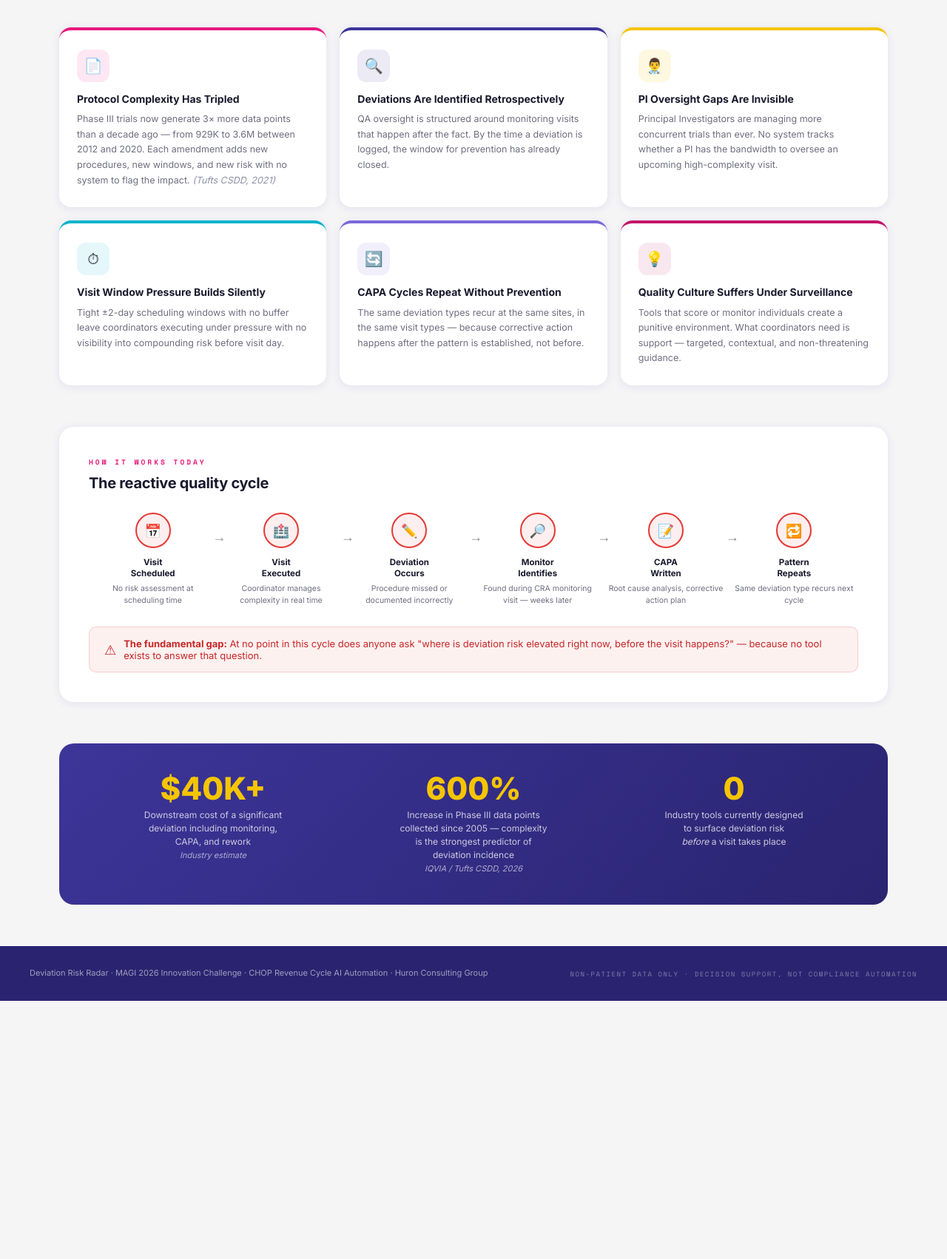
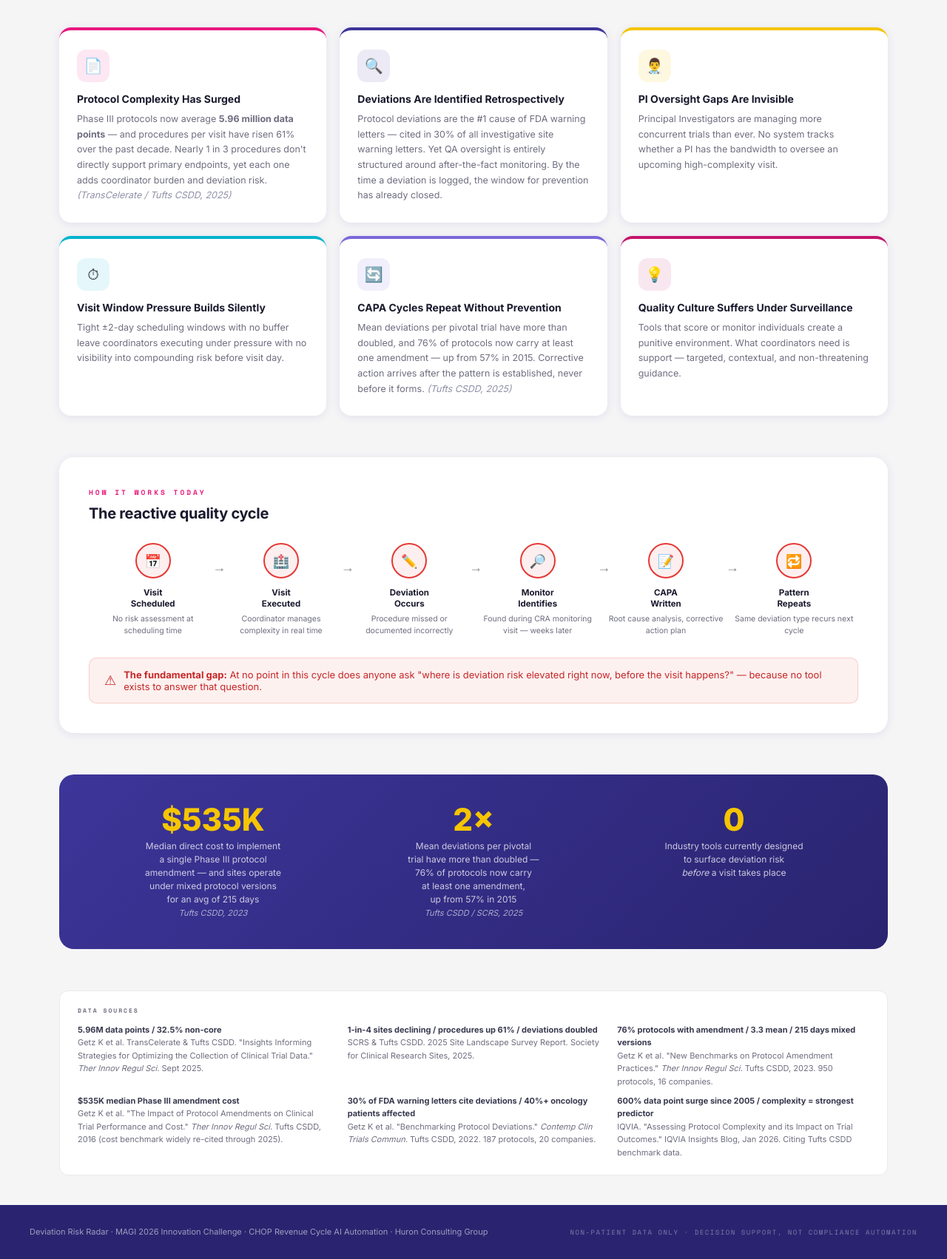
Before and after one commit to amanoharanGit/IdeasToVision, a plain HTML site: page magi2026_pitch.html in a window 1280 px wide. Shown: the part 911-2613 px from the top of the page at 74% size. Before the commit the page ends 2264 px from the top, so only its background shows below. Drawn offline with nearby package versions, Linux system fonts and the light colour scheme.

Commit message:
Add files via upload
v3 that contains 2025-2026 data

```diff
--- a/magi2026_pitch.html
+++ b/magi2026_pitch.html
@@ -3,7 +3,7 @@
 <head>
 <meta charset="UTF-8">
 <meta name="viewport" content="width=device-width, initial-scale=1.0">
-<title>Deviation Risk Radar · MAGI 2026 Innovation Challenge · v7</title>
+<title>Deviation Risk Radar · MAGI 2026 Innovation Challenge</title>
 <style>
 @import url('https://fonts.googleapis.com/css2?family=Inter:wght@300;400;500;600;700;800&family=Space+Mono:wght@400;700&display=swap');
 
@@ -1177,16 +1177,16 @@ body {
         </p>
         <div class="stat-pills">
           <div class="stat-pill">
-            <div class="stat-pill-num">45%</div>
-            <div class="stat-pill-label">of protocol amendments<br>are avoidable<br><span style="font-size:9px;opacity:.7">Tufts CSDD</span></div>
+            <div class="stat-pill-num">1 in 4</div>
+            <div class="stat-pill-label">sites now declining trials<br>due to protocol complexity<br><span style="font-size:9px;opacity:.7">SCRS Landscape Survey, 2025</span></div>
           </div>
           <div class="stat-pill">
-            <div class="stat-pill-num">3×</div>
-            <div class="stat-pill-label">Growth in Phase III data<br>points 2012–2020<br><span style="font-size:9px;opacity:.7">Tufts CSDD, 2021</span></div>
+            <div class="stat-pill-num">5.96M</div>
+            <div class="stat-pill-label">avg data points per<br>Phase III protocol today<br><span style="font-size:9px;opacity:.7">TransCelerate / Tufts CSDD, 2025</span></div>
           </div>
           <div class="stat-pill">
             <div class="stat-pill-num">100%</div>
-            <div class="stat-pill-label">Reactive — identified<br>after the visit</div>
+            <div class="stat-pill-label">Reactive — deviations<br>identified after the visit<br><span style="font-size:9px;opacity:.7">Deviations = #1 cause of FDA warning letters</span></div>
           </div>
         </div>
       </div>
@@ -1332,13 +1332,13 @@ body {
     <div class="pain-grid">
       <div class="pain-card">
         <div class="pain-icon">📄</div>
-        <div class="pain-title">Protocol Complexity Has Tripled</div>
-        <div class="pain-desc">Phase III trials now generate 3× more data points than a decade ago — from 929K to 3.6M between 2012 and 2020. Each amendment adds new procedures, new windows, and new risk with no system to flag the impact. <em style="color:#9090a8">(Tufts CSDD, 2021)</em></div>
+        <div class="pain-title">Protocol Complexity Has Surged</div>
+        <div class="pain-desc">Phase III protocols now average <strong>5.96 million data points</strong> — and procedures per visit have risen 61% over the past decade. Nearly 1 in 3 procedures don't directly support primary endpoints, yet each one adds coordinator burden and deviation risk. <em style="color:#9090a8">(TransCelerate / Tufts CSDD, 2025)</em></div>
       </div>
       <div class="pain-card">
         <div class="pain-icon">🔍</div>
         <div class="pain-title">Deviations Are Identified Retrospectively</div>
-        <div class="pain-desc">QA oversight is structured around monitoring visits that happen after the fact. By the time a deviation is logged, the window for prevention has already closed.</div>
+        <div class="pain-desc">Protocol deviations are the #1 cause of FDA warning letters — cited in 30% of all investigative site warning letters. Yet QA oversight is entirely structured around after-the-fact monitoring. By the time a deviation is logged, the window for prevention has already closed.</div>
       </div>
       <div class="pain-card">
         <div class="pain-icon">👨‍⚕️</div>
@@ -1353,7 +1353,7 @@ body {
       <div class="pain-card">
         <div class="pain-icon">🔄</div>
         <div class="pain-title">CAPA Cycles Repeat Without Prevention</div>
-        <div class="pain-desc">The same deviation types recur at the same sites, in the same visit types — because corrective action happens after the pattern is established, not before.</div>
+        <div class="pain-desc">Mean deviations per pivotal trial have more than doubled, and 76% of protocols now carry at least one amendment — up from 57% in 2015. Corrective action arrives after the pattern is established, never before it forms. <em style="color:#9090a8">(Tufts CSDD, 2025)</em></div>
       </div>
       <div class="pain-card">
         <div class="pain-icon">💡</div>
@@ -1407,12 +1407,12 @@ body {
     <!-- COST BANNER -->
     <div class="cost-banner">
       <div class="cost-stat">
-        <div class="cost-num">$40K+</div>
-        <div class="cost-label">Downstream cost of a significant<br>deviation including monitoring,<br>CAPA, and rework<br><em style="font-size:11px;opacity:.8">Industry estimate</em></div>
+        <div class="cost-num">$535K</div>
+        <div class="cost-label">Median direct cost to implement<br>a single Phase III protocol<br>amendment — and sites operate<br>under mixed protocol versions<br>for an avg of 215 days<br><em style="font-size:11px;opacity:.8">Tufts CSDD, 2023</em></div>
       </div>
       <div class="cost-stat">
-        <div class="cost-num">600%</div>
-        <div class="cost-label">Increase in Phase III data points<br>collected since 2005 — complexity<br>is the strongest predictor of<br>deviation incidence<br><em style="font-size:11px;opacity:.8">IQVIA / Tufts CSDD, 2026</em></div>
+        <div class="cost-num">2×</div>
+        <div class="cost-label">Mean deviations per pivotal<br>trial have more than doubled —<br>76% of protocols now carry<br>at least one amendment,<br>up from 57% in 2015<br><em style="font-size:11px;opacity:.8">Tufts CSDD / SCRS, 2025</em></div>
       </div>
       <div class="cost-stat">
         <div class="cost-num">0</div>
@@ -1421,6 +1421,21 @@ body {
     </div>
 
   </div><!-- /challenge-content -->
+
+  <!-- DATA SOURCES -->
+  <div style="max-width:1200px;margin:0 auto;padding:0 40px 40px;">
+    <div style="background:var(--white);border:1px solid var(--gray-lt);border-radius:12px;padding:20px 24px;">
+      <div style="font-family:'Space Mono',monospace;font-size:8px;letter-spacing:2px;text-transform:uppercase;color:var(--muted);margin-bottom:12px;font-weight:700;">Data Sources</div>
+      <div style="display:grid;grid-template-columns:repeat(3,1fr);gap:8px 24px;">
+        <div style="font-size:11px;color:var(--muted);line-height:1.6;"><strong style="color:var(--text2)">5.96M data points / 32.5% non-core</strong><br>Getz K et al. TransCelerate &amp; Tufts CSDD. "Insights Informing Strategies for Optimizing the Collection of Clinical Trial Data." <em>Ther Innov Regul Sci.</em> Sept 2025.</div>
+        <div style="font-size:11px;color:var(--muted);line-height:1.6;"><strong style="color:var(--text2)">1-in-4 sites declining / procedures up 61% / deviations doubled</strong><br>SCRS &amp; Tufts CSDD. 2025 Site Landscape Survey Report. Society for Clinical Research Sites, 2025.</div>
+        <div style="font-size:11px;color:var(--muted);line-height:1.6;"><strong style="color:var(--text2)">76% protocols with amendment / 3.3 mean / 215 days mixed versions</strong><br>Getz K et al. "New Benchmarks on Protocol Amendment Practices." <em>Ther Innov Regul Sci.</em> Tufts CSDD, 2023. 950 protocols, 16 companies.</div>
+        <div style="font-size:11px;color:var(--muted);line-height:1.6;"><strong style="color:var(--text2)">$535K median Phase III amendment cost</strong><br>Getz K et al. "The Impact of Protocol Amendments on Clinical Trial Performance and Cost." <em>Ther Innov Regul Sci.</em> Tufts CSDD, 2016 (cost benchmark widely re-cited through 2025).</div>
+        <div style="font-size:11px;color:var(--muted);line-height:1.6;"><strong style="color:var(--text2)">30% of FDA warning letters cite deviations / 40%+ oncology patients affected</strong><br>Getz K et al. "Benchmarking Protocol Deviations." <em>Contemp Clin Trials Commun.</em> Tufts CSDD, 2022. 187 protocols, 20 companies.</div>
+        <div style="font-size:11px;color:var(--muted);line-height:1.6;"><strong style="color:var(--text2)">600% data point surge since 2005 / complexity = strongest predictor</strong><br>IQVIA. "Assessing Protocol Complexity and its Impact on Trial Outcomes." IQVIA Insights Blog, Jan 2026. Citing Tufts CSDD benchmark data.</div>
+      </div>
+    </div>
+  </div>
 
   <footer class="site-footer">
     <div class="footer-inner">
```
